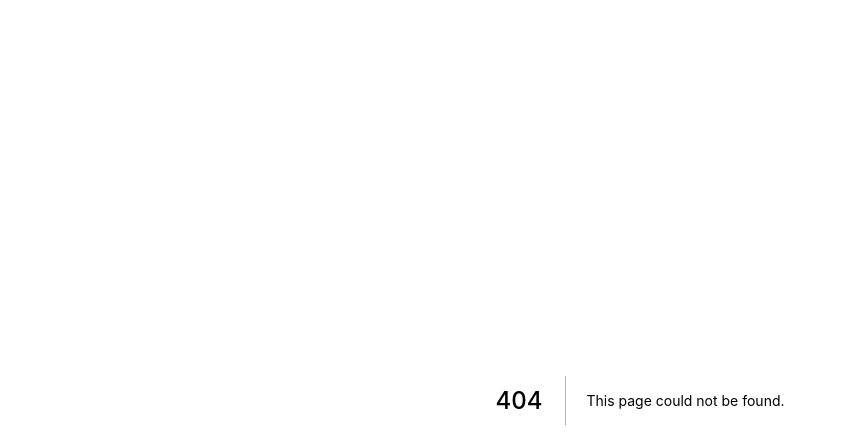
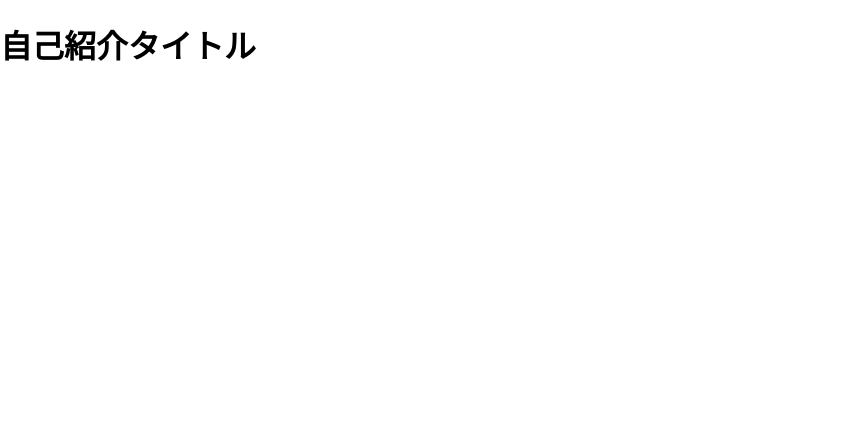
Before and after one commit to kota13064/next-app, a Next.js app in the folder homepage/: page /about in a window 1280 px wide. Before the commit this address had no page. Shown: the top 448 px of the page, without its empty margins (0-842 px from the left). Built offline with nearby package versions, Linux system fonts and the light colour scheme.

Commit message:
自己紹介ページ追加

```diff
--- /dev/null
+++ b/homepage/pages/about.tsx
@@ -0,0 +1,13 @@
+import Head from 'next/head'
+
+export default function About() {
+    return (
+        <div>
+            <Head>
+                <title>自己紹介タイトル</title>
+                <meta name="description" content="自己紹介概要" />
+            </Head>
+            <h1>自己紹介タイトル</h1>
+        </div>
+    )
+}
```
